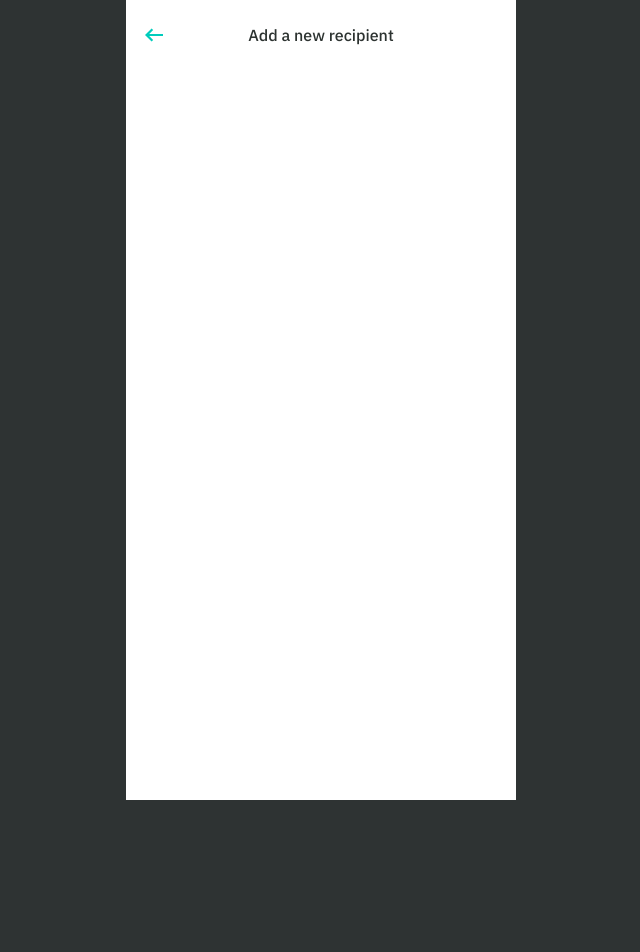
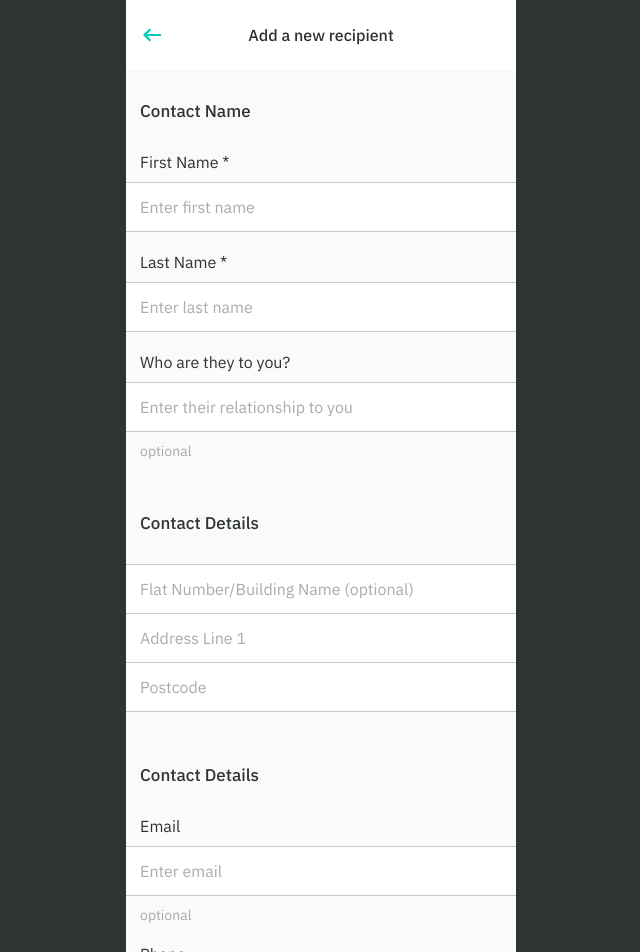
Before and after one commit to kabirseth4/deliveroo-tastemakers, a React (Create React App) app: page /new-recipient in a window 1280 px wide. Shown: the top 952 px of the page, without its empty margins (319-959 px from the left). Before the commit the page ends 800 px from the top, so only its background shows below. Built offline with nearby package versions, Linux system fonts and the light colour scheme; a web font is replaced by a local one.

Commit message:
Add form fields

```diff
--- /dev/null
+++ b/src/components/NewRecipientForm/NewRecipientForm.jsx
@@ -0,0 +1,109 @@
+import "./NewRecipientForm.scss";
+
+const ContactName = () => {
+  return (
+    <form className="new-recipient-form">
+      <h2 className="new-recipient-form__title">Contact Name</h2>
+      <div className="new-recipient-form__inputs">
+        <div className="new-recipient-form__input-group">
+          <label htmlFor="firstName" className="new-recipient-form__label">
+            First Name *
+          </label>
+          <input
+            type="text"
+            name="firstName"
+            id="firstName"
+            placeholder="Enter first name"
+            className="new-recipient-form__input"
+          />
+        </div>
+        <div className="new-recipient-form__input-group">
+          <label htmlFor="lastName" className="new-recipient-form__label">
+            Last Name *
+          </label>
+          <input
+            type="text"
+            name="lastName"
+            id="lastName"
+            placeholder="Enter last name"
+            className="new-recipient-form__input"
+          />
+        </div>
+        <div className="new-recipient-form__input-group">
+          <label htmlFor="relationship" className="new-recipient-form__label">
+            Who are they to you?
+          </label>
+          <input
+            type="text"
+            name="relationship"
+            id="relationship"
+            placeholder="Enter their relationship to you"
+            className="new-recipient-form__input"
+          />
+          <p className="new-recipient-form__input-subtext">optional</p>
+        </div>
+      </div>
+      <h2 className="new-recipient-form__title">Contact Details</h2>
+      <div className="new-recipient-form__inputs new-recipient-form__inputs--compact">
+        <div className="new-recipient-form__input-group">
+          <input
+            type="text"
+            name="addressNo"
+            id="addressNo"
+            placeholder="Flat Number/Building Name (optional)"
+            className="new-recipient-form__input"
+          />
+        </div>
+        <div className="new-recipient-form__input-group">
+          <input
+            type="text"
+            name="addressLine"
+            id="addressLine"
+            placeholder="Address Line 1"
+            className="new-recipient-form__input new-recipient-form__input--no-border"
+          />
+        </div>
+        <div className="new-recipient-form__input-group">
+          <input
+            type="text"
+            name="postcode"
+            id="postcode"
+            placeholder="Postcode"
+            className="new-recipient-form__input"
+          />
+        </div>
+      </div>
+      <h2 className="new-recipient-form__title">Contact Details</h2>
+      <div className="new-recipient-form__inputs">
+        <div className="new-recipient-form__input-group">
+          <label htmlFor="email" className="new-recipient-form__label">
+            Email
+          </label>
+          <input
+            type="text"
+            name="email"
+            id="email"
+            placeholder="Enter email"
+            className="new-recipient-form__input"
+          />
+          <p className="new-recipient-form__input-subtext">optional</p>
+        </div>
+        <div className="new-recipient-form__input-group">
+          <label htmlFor="phone" className="new-recipient-form__label">
+            Phone
+          </label>
+          <input
+            type="text"
+            name="phone"
+            id="phone"
+            placeholder="Enter email"
+            className="new-recipient-form__input"
+          />
+          <p className="new-recipient-form__input-subtext">optional</p>
+        </div>
+      </div>
+    </form>
+  );
+};
+
+export default ContactName;
--- /dev/null
+++ b/src/components/NewRecipientForm/NewRecipientForm.scss
@@ -0,0 +1,79 @@
+.new-recipient-form {
+  background-color: #fafafa;
+  padding-top: 1.87rem;
+
+  &__title {
+    padding-inline: 0.88rem;
+    margin-block: 0 1.87rem;
+    color: #2e3333;
+    font-family: "IBM Plex Sans";
+    font-size: 1.0625rem;
+    font-style: normal;
+    font-weight: 500;
+    line-height: normal;
+  }
+
+  &__inputs {
+    display: flex;
+    flex-direction: column;
+    gap: 1.25rem;
+    padding-bottom: 3.25rem;
+
+    &--compact {
+      gap: 0;
+    }
+  }
+
+  &__input-group {
+    display: flex;
+    flex-direction: column;
+    gap: 0.62rem;
+  }
+
+  &__label {
+    padding-inline: 0.88rem;
+    color: #2d3331;
+    font-family: "IBM Plex Sans";
+    font-size: 1rem;
+    font-style: normal;
+    font-weight: 400;
+    line-height: normal;
+  }
+
+  &__input {
+    color: #2e3333;
+    padding: 0.88rem;
+    font-family: "IBM Plex Sans";
+    font-size: 1rem;
+    font-style: normal;
+    font-weight: 400;
+    line-height: normal;
+    border: none;
+    border-top: 1px solid #c7c7c7;
+    border-bottom: 1px solid #c7c7c7;
+    background: #fff;
+
+    &--no-border {
+      border: none;
+    }
+
+    &::placeholder {
+      color: #a8acab;
+    }
+
+    &:focus {
+      outline: none;
+    }
+  }
+
+  &__input-subtext {
+    margin: 0;
+    padding-inline: 0.88rem;
+    color: #a8acab;
+    font-family: "IBM Plex Sans";
+    font-size: 0.875rem;
+    font-style: normal;
+    font-weight: 400;
+    line-height: normal;
+  }
+}
--- a/src/components/NewRecipientHeader/NewRecipientHeader.scss
+++ b/src/components/NewRecipientHeader/NewRecipientHeader.scss
@@ -8,7 +8,7 @@
   &__link {
     font-size: 0;
     position: absolute;
-    left: 1rem;
+    left: 0.88rem;
   }
 
   &__title {
--- a/src/pages/NewRecipient/NewRecipient.jsx
+++ b/src/pages/NewRecipient/NewRecipient.jsx
@@ -1,11 +1,13 @@
 import NewRecipientHeader from "../../components/NewRecipientHeader/NewRecipientHeader";
 import "./NewRecipient.scss";
+import NewRecipientForm from "../../components/NewRecipientForm/NewRecipientForm";
 
 const NewRecipient = () => {
   return (
     <div className="app">
       <section className="new-recipient">
         <NewRecipientHeader />
+        <NewRecipientForm />
       </section>
     </div>
   );
```
